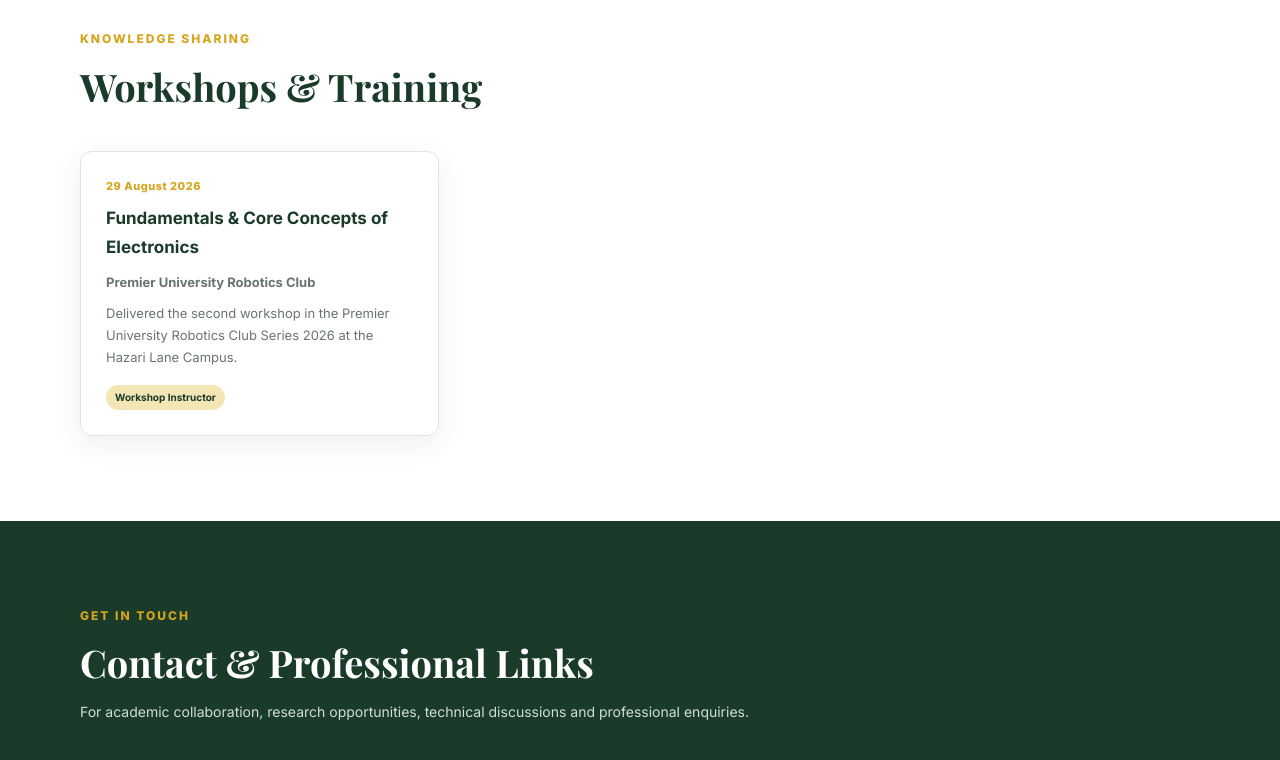
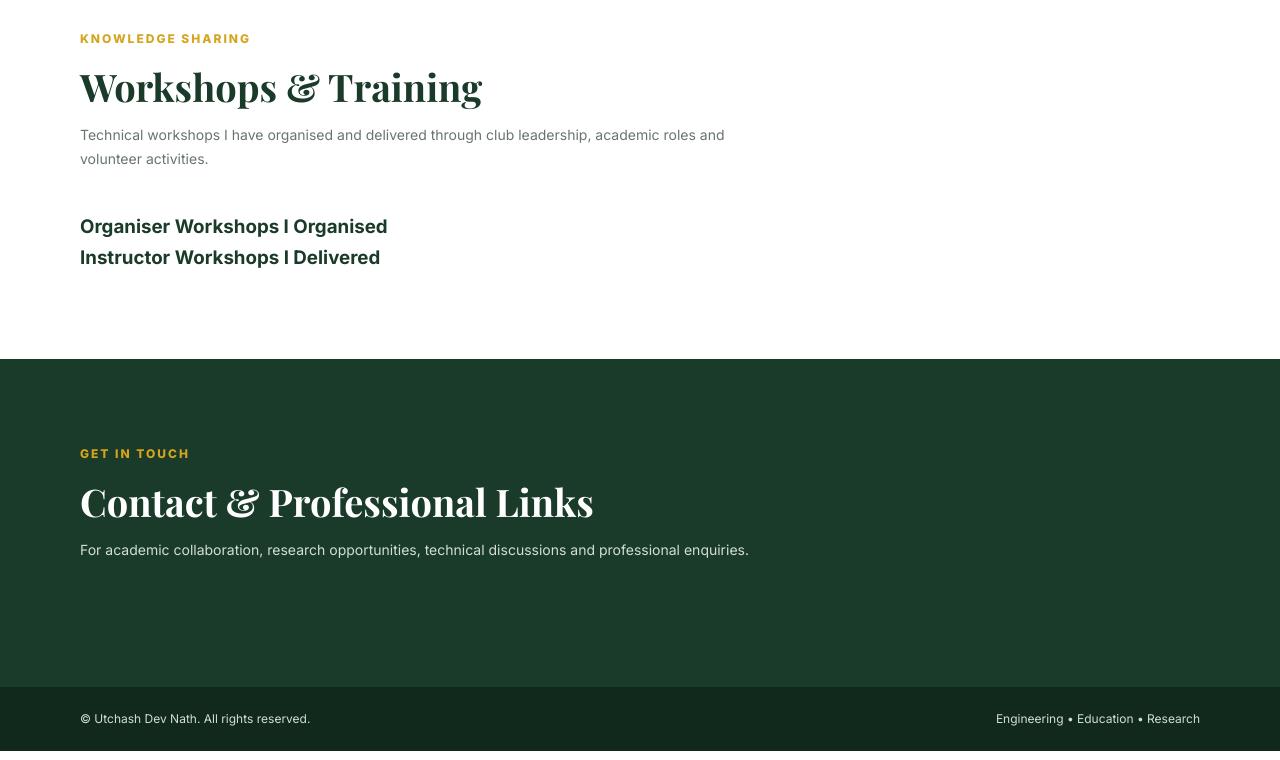
Before and after one commit to Utchashdevnath/Utchashdevnath.github.io, a plain HTML site: page index.html in a window 1280 px wide. Shown: the part 8800-9560 px from the top of the page. Drawn offline with nearby package versions, Linux system fonts and the light colour scheme.

Commit message:
Add workshops section with organiser and instructor lists

```diff
--- a/index.html
+++ b/index.html
@@ -207,14 +207,35 @@
       </div>
     </section>
 
-    <!-- ===================== WORKSHOPS ===================== -->
+        <!-- ===================== WORKSHOPS ===================== -->
     <section class="section" id="workshops">
       <div class="container">
         <div class="section-heading">
           <p class="eyebrow">KNOWLEDGE SHARING</p>
           <h2>Workshops & Training</h2>
+          <p class="section-description">
+            Technical workshops I have organised and delivered through
+            club leadership, academic roles and volunteer activities.
+          </p>
         </div>
-        <div id="workshopList" class="card-grid"></div>
+
+        <!-- Workshops as Organiser -->
+        <div class="workshop-group">
+          <h3 class="workshop-group-title">
+            <span class="badge-type badge-organiser">Organiser</span>
+            Workshops I Organised
+          </h3>
+          <div id="workshopOrganiserList" class="card-grid"></div>
+        </div>
+
+        <!-- Workshops as Instructor -->
+        <div class="workshop-group">
+          <h3 class="workshop-group-title">
+            <span class="badge-type badge-instructor">Instructor</span>
+            Workshops I Delivered
+          </h3>
+          <div id="workshopInstructorList" class="card-grid"></div>
+        </div>
       </div>
     </section>
 
```
